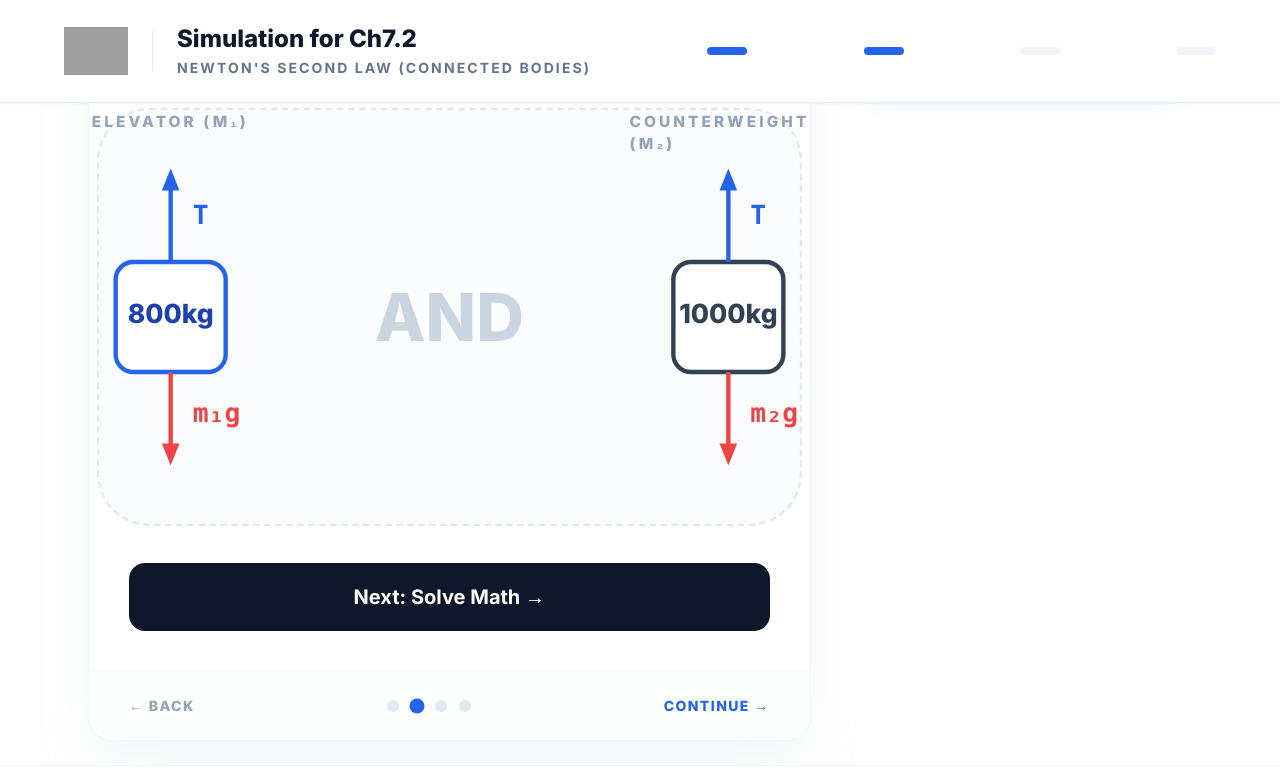
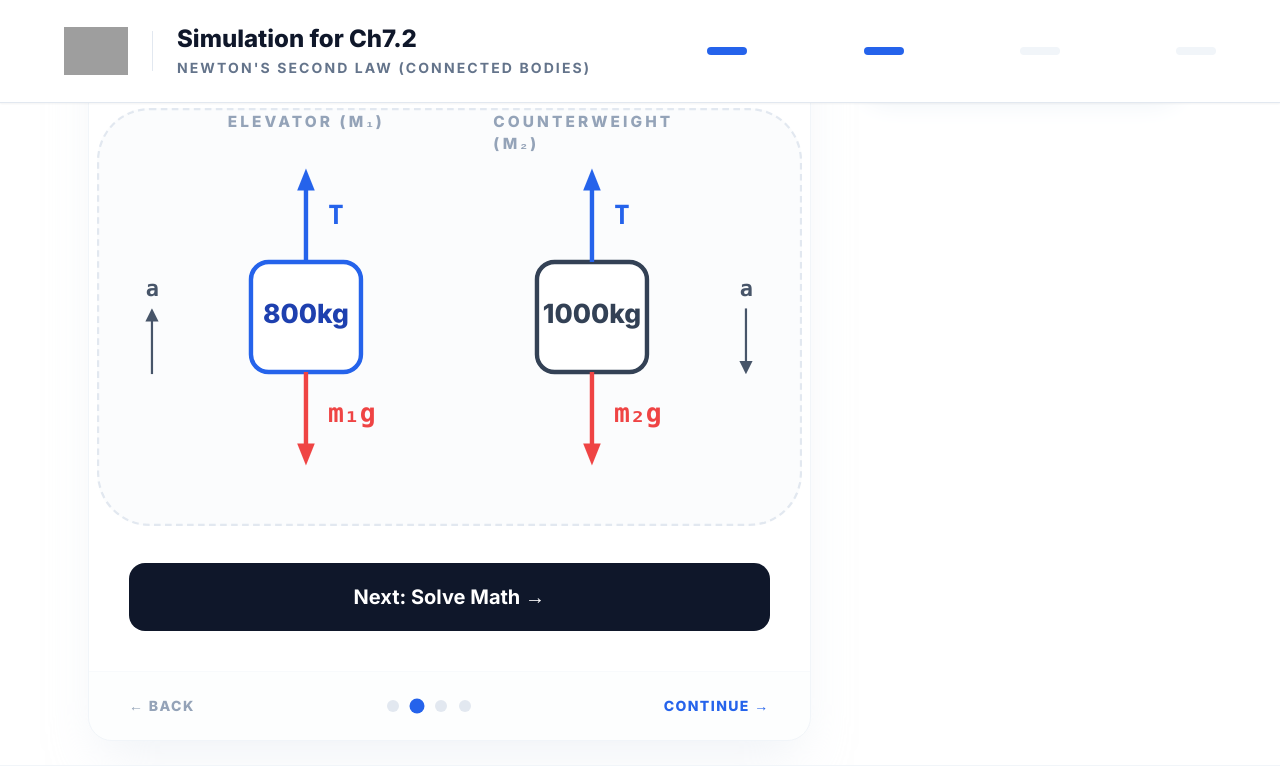
Before and after one commit to el2060/MEF-7.2-Jan2026-version3, a React (Vite) app: page / in a window 1280 px wide. Both pictures are taken after a click on the button 417 px from the left and 913 px from the top of the page. Shown: the part 274-1054 px from the top of the page. Built offline with nearby package versions, Linux system fonts and the light colour scheme; grey boxes are pictures that could not be loaded.

Commit message:
Design Refinement: Simplified FBD layout and corrected redundant titles

```diff
--- a/App.tsx
+++ b/App.tsx
@@ -130,7 +130,7 @@ const App: React.FC = () => {
               {step === TutorialStep.ANALYSIS && (
                 <div className="space-y-8 animate-in fade-in slide-in-from-right-8 duration-500">
                   <div className="space-y-4">
-                    <h3 className="text-3xl font-black text-slate-900 italic">Phase 1: Force Analysis</h3>
+                    <h3 className="text-3xl font-black text-slate-900 italic">Draw Free Body Diagrams</h3>
                     <p className="text-xl text-slate-600">
                       Isolate the bodies. <strong>Tension (T)</strong> pulls upward, while <strong>Weight (mg)</strong> pulls downward.
                     </p>
--- a/components/FBDDiagram.tsx
+++ b/components/FBDDiagram.tsx
@@ -43,7 +43,7 @@ const FBDDiagram: React.FC<Props> = ({ m1, m2 }) => {
         </svg>
       </div>
 
-      <div className="text-slate-300 font-black text-6xl hidden md:block select-none px-4">AND</div>
+
 
       {/* Counterweight FBD */}
       <div className="relative flex flex-col items-center">
```
Lines whose indentation alone changed are shown as unchanged.
